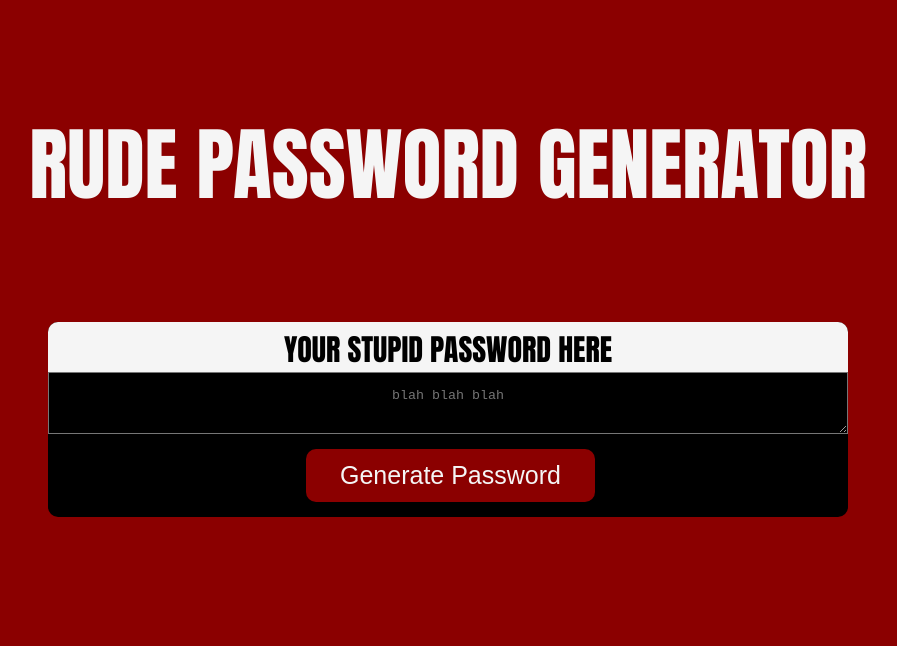
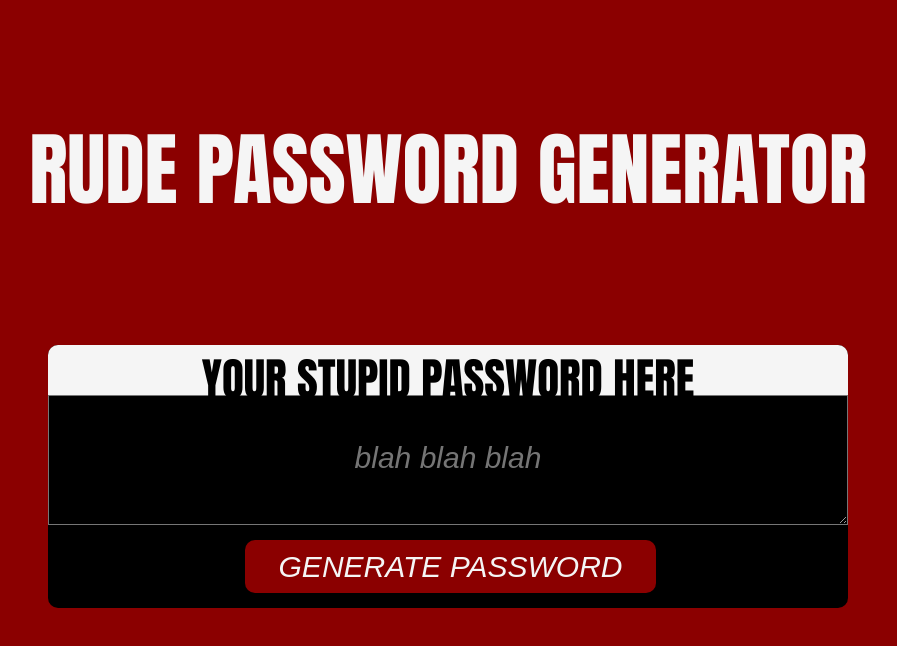
Before and after one commit to alyscorpio/PasswordGenerator, a plain HTML site: page index.html in a window 1280 px wide. Shown: the whole page, without its empty margins (192-1089 px from the left). Drawn offline with Linux system fonts and the light colour scheme.

Commit message:
Finalizing everything, making sure that CSS is perfect.

```diff
--- a/assets/css/style.css
+++ b/assets/css/style.css
@@ -24,8 +24,8 @@ body {
 header {
   text-align: center;
   font-size: 40px;
-  padding: 20px;
-  padding-top: 10 px;
+  padding-top: 25px;
+  padding-bottom: 25px;
   color: whitesmoke;
 }
 
@@ -40,19 +40,8 @@ header {
   margin: 0 auto;
 }
 
-.card {
-  background-color: black;
-  color: whitesmoke;
-  border-radius: 10px;
-  border-width: 5px;
-  font-size: 20px;
-  padding: 30px, 40px;
-  max-width: 800px;
-  margin: 0 auto;
-}
-
-
 .card-header {
+  font-size: 30px;
   height: 50px;
   max-width: 800px;
   background: whitesmoke;
@@ -62,10 +51,6 @@ header {
   border-radius: 10px 10px 0px 0px;
 }
 
-h2 {
-  padding-top: 5px;
-}
-
 .card-footer {
   text-align: center;
 }
@@ -73,7 +58,10 @@ h2 {
 .btn {
   border: none;
   display: inline-block;
-  font-size: 25px;
+  font-family: Arial, Helvetica, sans-serif;
+  font-weight: 200;
+  font-style: italic;
+  font-size: 30px;
   background-color: darkred;
   color: whitesmoke;
   line-height: 25px;
@@ -84,11 +72,15 @@ h2 {
 }
 
 #password {
+  font-family: Arial, Helvetica, sans-serif;
+  font-weight: 200;
+  font-style: italic;
+  font-size: 30px;
   display: block;
   width: 100%;
   padding-left: 15px;
   padding-right: 15px;
-  padding-top: 15px;
+  padding-top: 45px;
   padding-bottom: 15px;
   background-color: black;
   color: whitesmoke;
--- a/index.html
+++ b/index.html
@@ -33,7 +33,7 @@
         </div>
 
         <div class='card-footer'>
-          <button id='generate' class='btn'>Generate Password</button>
+          <button id='generate' class='btn'>GENERATE PASSWORD</button>
         </div>
 
       </div>
```
